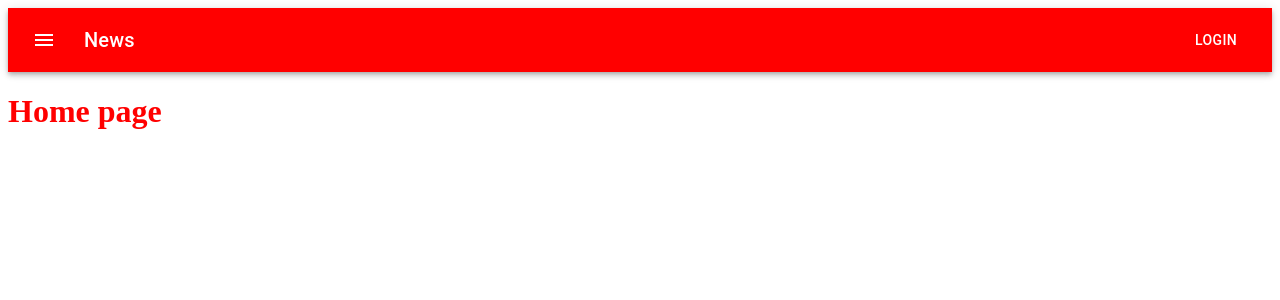
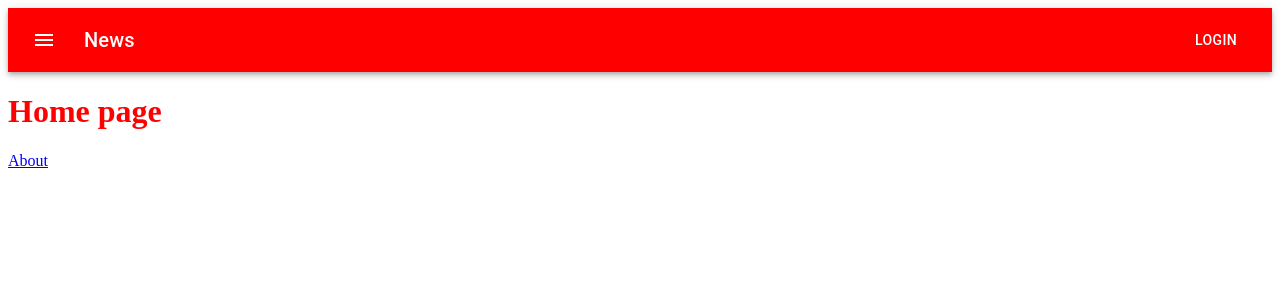
Before and after one commit to vovanolo/guidy-guy, a React (Create React App) app in the folder client/: page / in a window 1280 px wide. Shown: the top 300 px of the page. Built offline with nearby package versions, Linux system fonts and the light colour scheme.

Commit message:
about page

```diff
--- /dev/null
+++ b/client/src/pages/About/About.jsx
@@ -0,0 +1,7 @@
+import style from "./About.module.css";
+
+export default function About() {
+    return (
+        <div><h1 className={style.title}>About</h1></div>
+    )
+}
--- /dev/null
+++ b/client/src/pages/About/About.module.css
@@ -0,0 +1,3 @@
+.title {
+  background-color: black;
+}
--- /dev/null
+++ b/client/src/pages/About/index.js
@@ -0,0 +1 @@
+export { default } from "./About";
--- a/client/src/pages/Home/Home.jsx
+++ b/client/src/pages/Home/Home.jsx
@@ -1,11 +1,15 @@
 import styles from "./Home.module.css";
 import Navbar from "../../components/Navbar";
+import { Link } from "react-router-dom";
+import urls from "../../urls";
+const { about } = urls;
 
 export default function Home() {
   return (
     <div>
       <Navbar />
       <h1 className={styles.homeTitle}>Home page</h1>
+      <Link to={about}>About</Link>
     </div>
   );
 }
--- a/client/src/urls.js
+++ b/client/src/urls.js
@@ -1,5 +1,6 @@
 const urls = {
   home: "/",
+  about: "/about",
 };
 
 export default urls;
```
Also changed, not shown: client/src/routes.js (+6 -1 lines).
